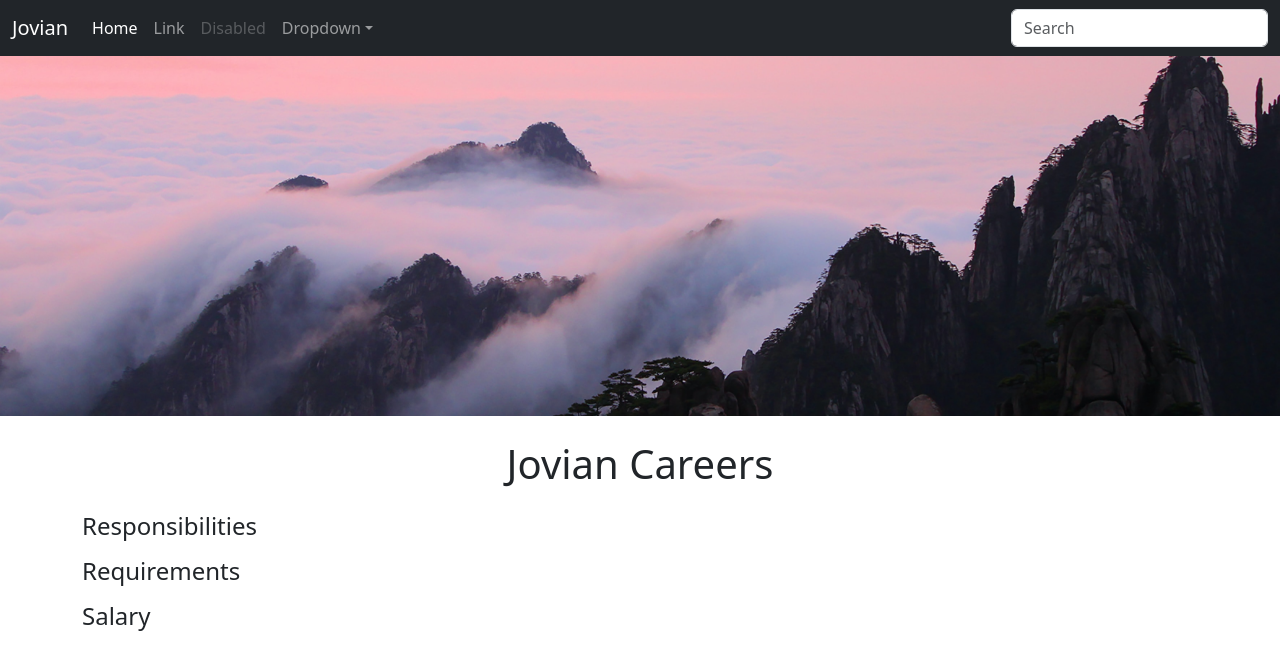
After one commit to Roosvansambeek/thesis_application_tryout_v2, a Flask app: template templates/jobpage.html in a window 1280 px wide. The commit adds this page. Shown: the top 670 px of the page. Run offline with Flask 3, Linux system fonts and the light colour scheme; the template is opened without the code that fills it, so the values that code supplies are empty.

Commit message:
dynamic pages for each job

```diff
--- a/app.py
+++ b/app.py
@@ -1,5 +1,5 @@
 from flask import Flask, render_template, jsonify
-from database import load_jobs_from_db
+from database import load_jobs_from_db, load_job_from_db
 import json
 
 
@@ -12,8 +12,7 @@ app = Flask(__name__)
 def hello_world():
   jobs = load_jobs_from_db()
   return  render_template('home.html',
-                          jobs=jobs,
-                          company_name= 'Jovian')
+                          jobs=jobs)
 
 
 @app.route("/api/jobs")
@@ -22,7 +21,14 @@ def list_jobs():
   return jsonify(jobs)
 
 
+@app.route("/job/<id>")
+def show_job(id):
+  job = load_job_from_db(id)
+  if not job:
+    return "Not Found", 404
 
+  return render_template('jobpage.html',
+                         job=job)
 
 if __name__ == "__main__":
   app.run(host='0.0.0.0', debug=True)
--- /dev/null
+++ b/templates/banner.html
@@ -0,0 +1,9 @@
+<style>
+  #banner {
+    height: 360px;
+    width: 100%;
+    object-fit:cover;
+    margin-bottom: 16px;
+  }
+</style>
+<img class='img-fluid' id="banner" src ="https://thesisapplicationtryout-1--roosvansambeek.repl.co/static/banner.jpeg">
--- /dev/null
+++ b/templates/bootstrap.html
@@ -0,0 +1,3 @@
+<meta charset="utf-8">
+<meta name="viewport" content="width=device-width, initial-scale=1">
+<link  href="https://cdn.jsdelivr.net/npm/bootstrap@5.3.1/dist/css/bootstrap.min.css" rel="stylesheet" integrity="sha384-4bw+/aepP/YC94hEpVNVgiZdgIC5+VKNBQNGCHeKRQN+PtmoHDEXuppvnDJzQIu9" crossorigin="anonymous">
--- /dev/null
+++ b/templates/jobpage.html
@@ -0,0 +1,23 @@
+<!DOCTYPE html>
+<html>
+  <head>
+    <title> {{job.title}} - Jovian Careers </title>
+    {% include 'bootstrap.html' %}
+  </head>
+  <body>
+    {% include 'nav.html' %}
+    {% include 'banner.html' %}
+    <div class="container">
+      <h1 class='text-center mt-2 mb-4'>
+        Jovian Careers
+      </h1>
+    <h3 class="mb-2"> {{job.title}} </h3>
+    <p class="leaad"> {{job.location}} </p>
+    <h4> Responsibilities </h4>
+    <p> {{job.responsibility}}</p>
+    <h4> Requirements</h4>
+    <p> {{job.requirements}}</p>
+    <h4> Salary </h4>
+    <p> {{job.currency}}{{job.salary}}</p>
+  </body>
+</html>
--- /dev/null
+++ b/templates/nav.html
@@ -0,0 +1,33 @@
+<nav class="navbar navbar-expand-lg navbar-dark bg-dark" aria-label="Fifth navbar example">
+    <div class="container-fluid">
+      <a class="navbar-brand" href="/">Jovian</a>
+      <button class="navbar-toggler" type="button" data-bs-toggle="collapse" data-bs-target="#navbarsExample05" aria-controls="navbarsExample05" aria-expanded="false" aria-label="Toggle navigation">
+        <span class="navbar-toggler-icon"></span>
+      </button>
+
+      <div class="collapse navbar-collapse" id="navbarsExample05">
+        <ul class="navbar-nav me-auto mb-2 mb-lg-0">
+          <li class="nav-item">
+            <a class="nav-link active" aria-current="page" href="#">Home</a>
+          </li>
+          <li class="nav-item">
+            <a class="nav-link" href="#">Link</a>
+          </li>
+          <li class="nav-item">
+            <a class="nav-link disabled" aria-disabled="true">Disabled</a>
+          </li>
+          <li class="nav-item dropdown">
+            <a class="nav-link dropdown-toggle" href="#" data-bs-toggle="dropdown" aria expanded="false">Dropdown</a>
+            <ul class="dropdown-menu">
+              <li><a class="dropdown-item" href="#">Action</a></li>
+              <li><a class="dropdown-item" href="#">Another action</a></li>
+              <li><a class="dropdown-item" href="#">Something else here</a></li>
+            </ul>
+          </li>
+        </ul>
+        <form role="search">
+          <input class="form-control" type="search" placeholder="Search" aria-label="Search">
+        </form>
+      </div>
+    </div>
+</nav>
```
Also changed, not shown: database.py (+13 -0 lines), templates/home.html (+6 -6 lines), templates/jobitem.html (+18 -3 lines).
